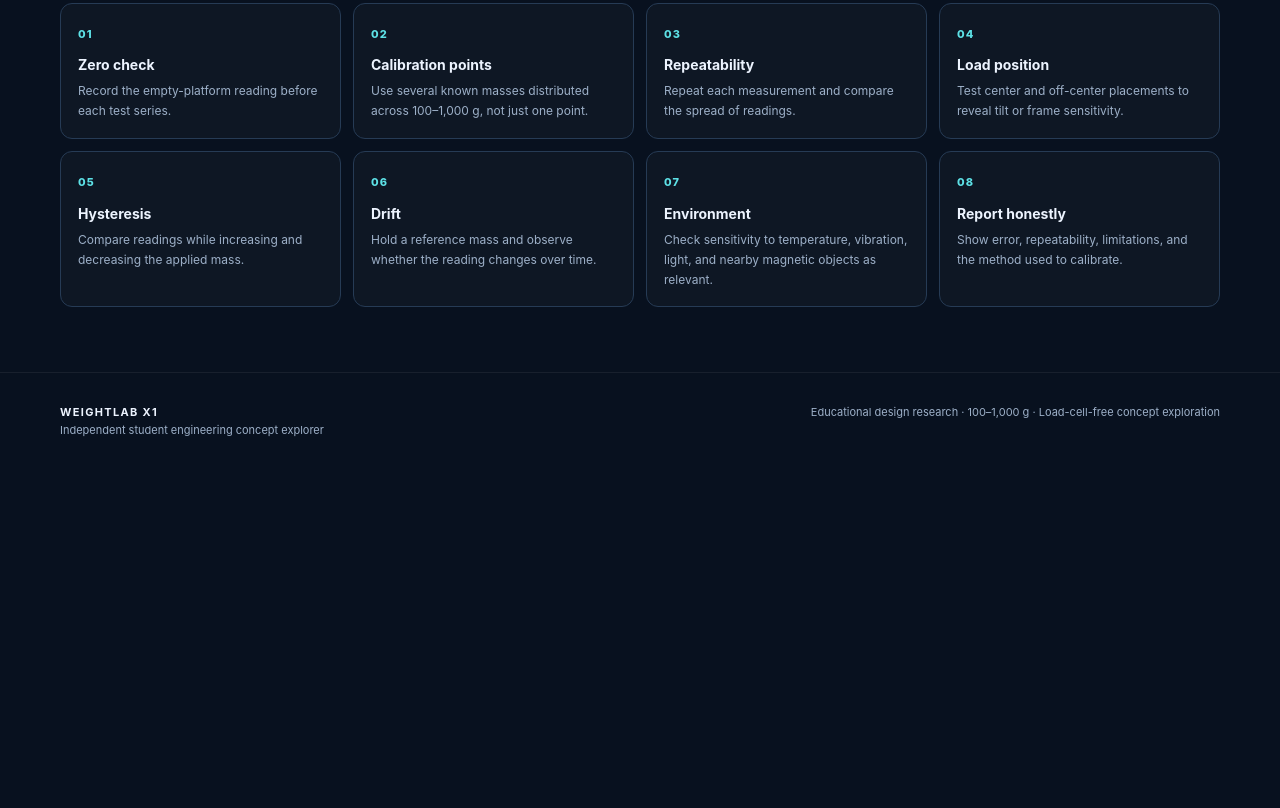
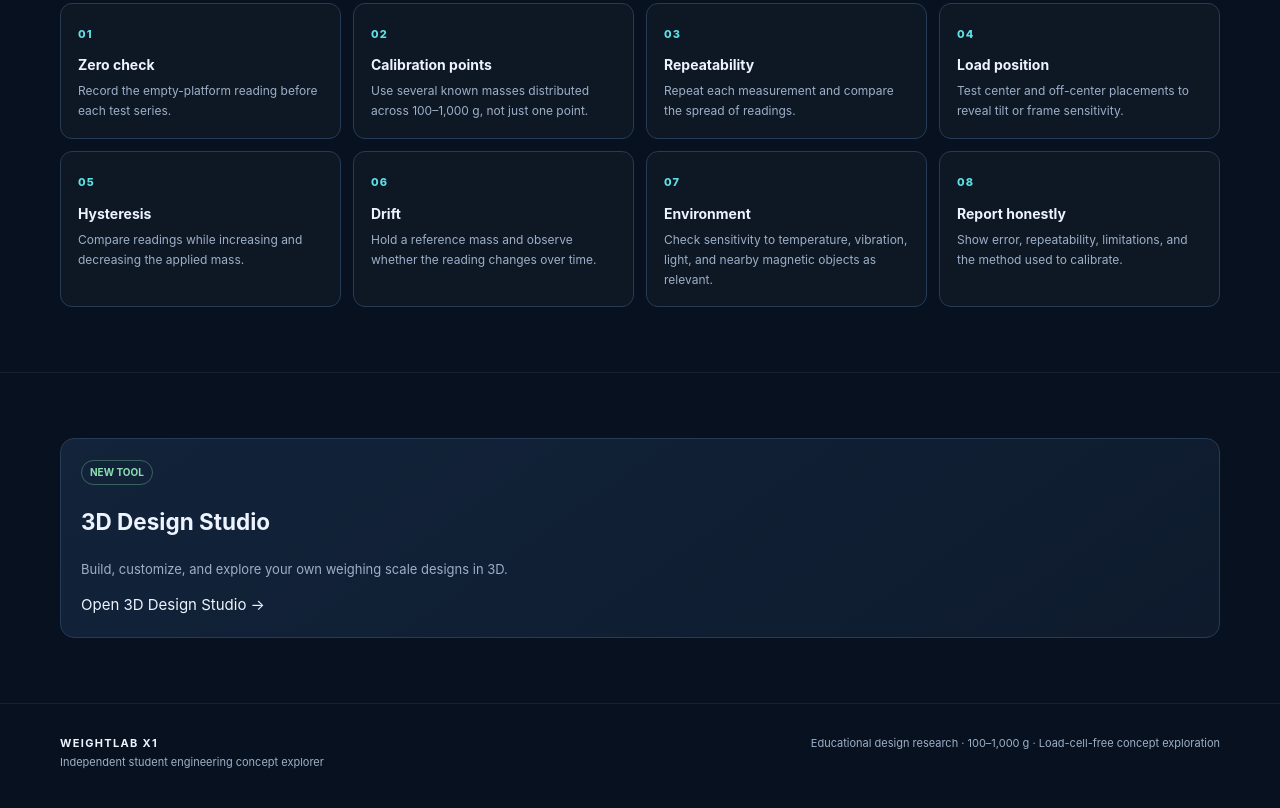
Before and after one commit to mahmoudtaema023-glitch/WEIGHTLAB-X1, a plain HTML site: page index.html in a window 1280 px wide. Shown: the part 7862-8670 px from the top of the page. Before the commit the page ends 8347 px from the top, so only its background shows below. Drawn offline with Linux system fonts and the light colour scheme.

Commit message:
Add 3D Design Studio to main website

```diff
--- a/index.html
+++ b/index.html
@@ -133,6 +133,18 @@ footer{padding:30px 0 45px;color:var(--muted);font-size:11px;border-top:1px soli
 <div class="step"><h3>Environment</h3><p>Check sensitivity to temperature, vibration, light, and nearby magnetic objects as relevant.</p></div>
 <div class="step"><h3>Report honestly</h3><p>Show error, repeatability, limitations, and the method used to calibrate.</p></div>
 </div></div></section>
+  <section id="design-studio">
+  <div class="wrap">
+    <div class="card">
+      <span class="tag good">NEW TOOL</span>
+      <h2>3D Design Studio</h2>
+      <p>Build, customize, and explore your own weighing scale designs in 3D.</p>
+      <a href="weightlab_x1_design_studio_v2.html" class="button">
+        Open 3D Design Studio →
+      </a>
+    </div>
+  </div>
+</section>
 </main>
 <footer><div class="wrap foot"><div><strong style="color:var(--text);letter-spacing:.12em">WEIGHTLAB X1</strong><br>Independent student engineering concept explorer</div><div>Educational design research · 100–1,000 g · Load-cell-free concept exploration</div></div></footer>
 <script>
```
